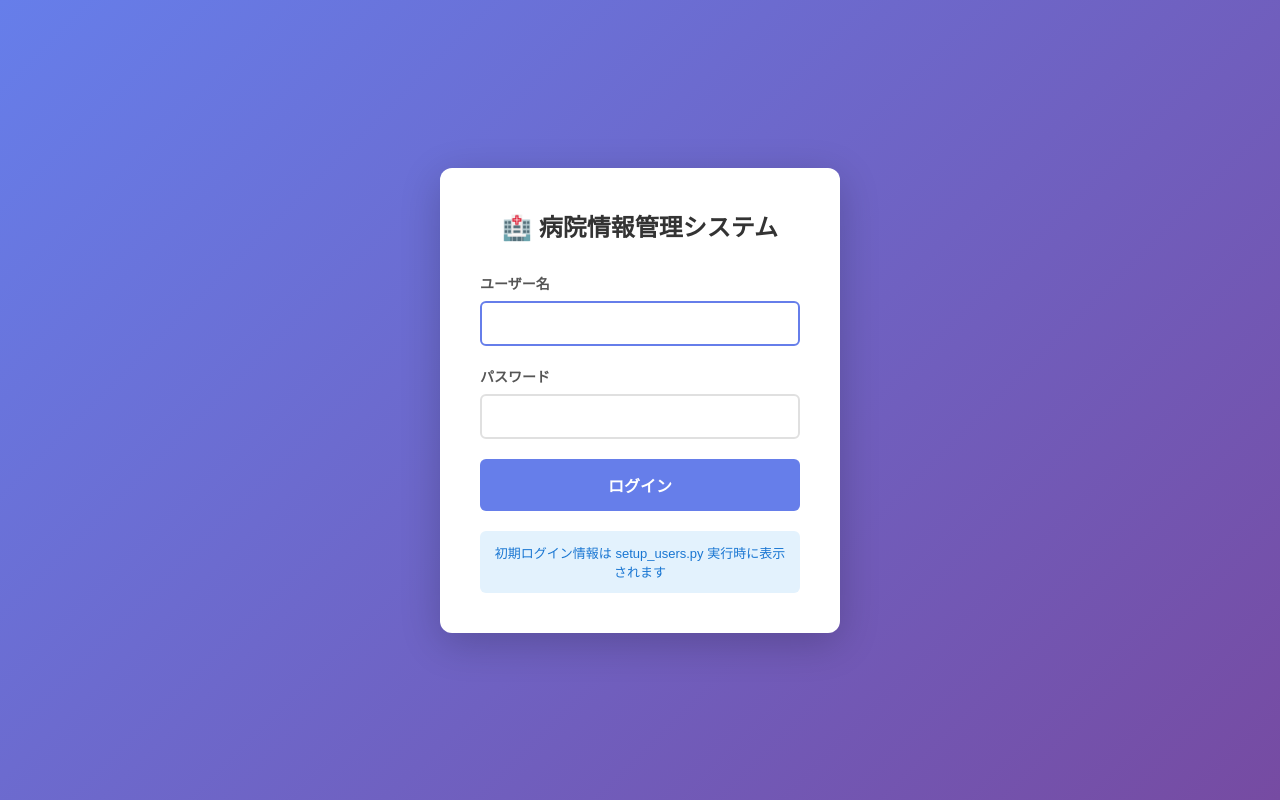
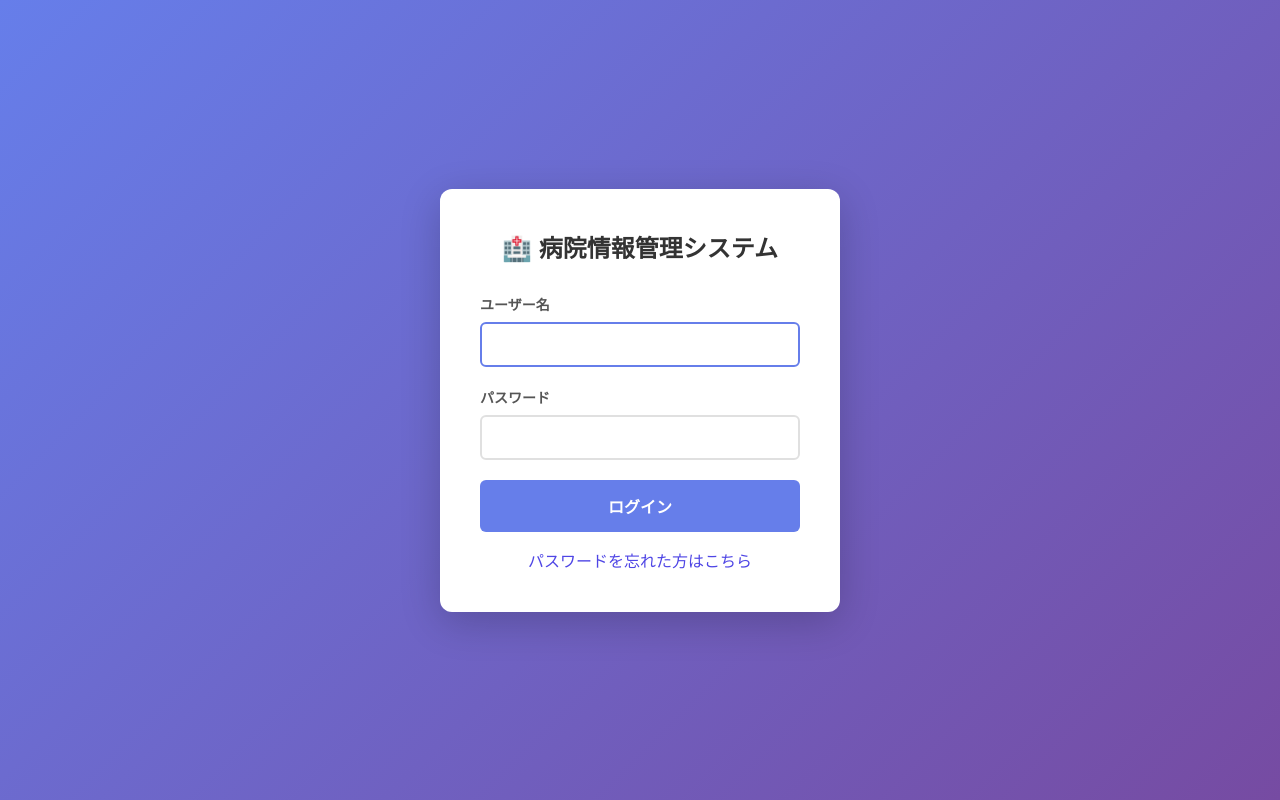
Before and after one commit to halo-gancu/hospital-transfer-ui, a plain HTML site: page templates/login.html in a window 1280 px wide. Drawn offline with Linux system fonts and the light colour scheme; no server answers.

Commit message:
Add password reset link to login page

```diff
--- a/templates/login.html
+++ b/templates/login.html
@@ -92,16 +92,6 @@
             border-left: 4px solid #c33;
         }
 
-        .info-message {
-            background: #e3f2fd;
-            color: #1976d2;
-            padding: 12px;
-            border-radius: 6px;
-            margin-top: 20px;
-            font-size: 13px;
-            text-align: center;
-        }
-
         .loading {
             display: none;
             text-align: center;
@@ -132,9 +122,11 @@
 
         <div id="loading" class="loading">ログイン中...</div>
 
-        <div class="info-message">
-            初期ログイン情報は setup_users.py 実行時に表示されます
-        </div>
+        <p style="text-align: center; margin-top: 1rem;">
+            <a href="/reset-password-request" style="color: #4F46E5; text-decoration: none;">
+                パスワードを忘れた方はこちら
+            </a>
+        </p>
     </div>
 
     <script>
```
